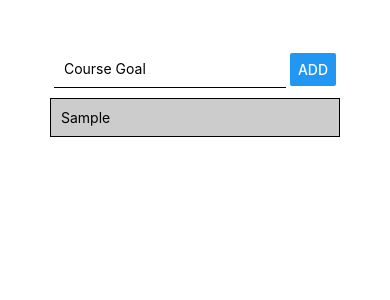
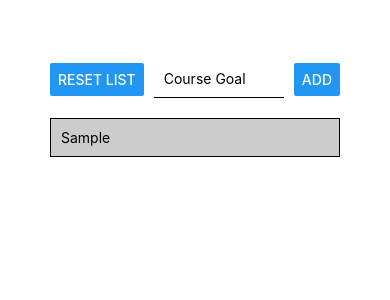
Before and after one commit to adclleva/Learning-React-Native-1-Course-Goals-App, a React Native app: screen / in a window 390 px wide. Both pictures are taken after typing "Sample" into the empty fields and a click on the button "ADD". Shown: the top 300 px of the page. Built offline with nearby package versions, Linux system fonts and the light colour scheme.

Commit message:
Utilized FlatList

```diff
--- a/App.js
+++ b/App.js
@@ -6,6 +6,7 @@ import {
   TextInput,
   Button,
   ScrollView,
+  FlatList,
 } from "react-native";
 
 export default function App() {
@@ -16,26 +17,49 @@ export default function App() {
     setEnteredGoal(enteredText);
   };
 
-  const addGoalHander = () => {
+  const addGoalHandler = () => {
     // setCourseGoals([...courseGoals, enteredGoal]);
     // the curretGoals is basically the previous or current state the way you want to look at it
-    setCourseGoals((currentGoals) => [...currentGoals, enteredGoal]);
+    let newGoal = {
+      goal: enteredGoal,
+      id: Math.random().toString() + enteredGoal,
+    };
+    setCourseGoals((currentGoals) => {
+      // console.log("");
+      // console.log("courses", [...currentGoals, newGoal]);
+
+      return [...currentGoals, newGoal];
+    });
     setEnteredGoal("");
+    console.log("courseGoals", courseGoals);
+  };
+
+  const resetListHandler = () => {
+    setCourseGoals([]);
   };
 
   return (
     <View style={styles.screen}>
       <View style={styles.inputContainer}>
+        <Button title="Reset List" onPress={resetListHandler} />
         <TextInput
           placeholder="Course Goal"
           style={styles.input}
           onChangeText={goalInputHandler}
           value={enteredGoal}
         />
-        <Button title="Add" onPress={addGoalHander} />
+        <Button title="Add" onPress={addGoalHandler} />
       </View>
+      <FlatList
+        data={courseGoals}
+        keyExtractor={(item) => item.id}
+        renderItem={({ item }) => (
+          <Text style={styles.listItem}>{item.goal}</Text>
+        )}
+      />
+      {/*
+      by default the scrollview is vertcical
       <ScrollView>
-        {/* by default the scrollview is vertcical */}
         {courseGoals.map((courseGoal, index) => {
           return (
             <View style={styles.listItem} key={index + courseGoal}>
@@ -44,13 +68,14 @@ export default function App() {
           );
         })}
       </ScrollView>
+      */}
     </View>
   );
 }
 
-/** it is good practice to create astylesheet object
+/** it is good practice to create a stylesheet object
  * we can create an object but it's better to use the StyleSheet class when there are
- * optimizatons in the future
+ * optimizations in the future
  */
 const styles = StyleSheet.create({
   screen: {
@@ -66,6 +91,7 @@ const styles = StyleSheet.create({
     borderBottomColor: "black",
     borderBottomWidth: 1,
     padding: 10,
+    margin: 10,
   },
   listItem: {
     padding: 10,
```
